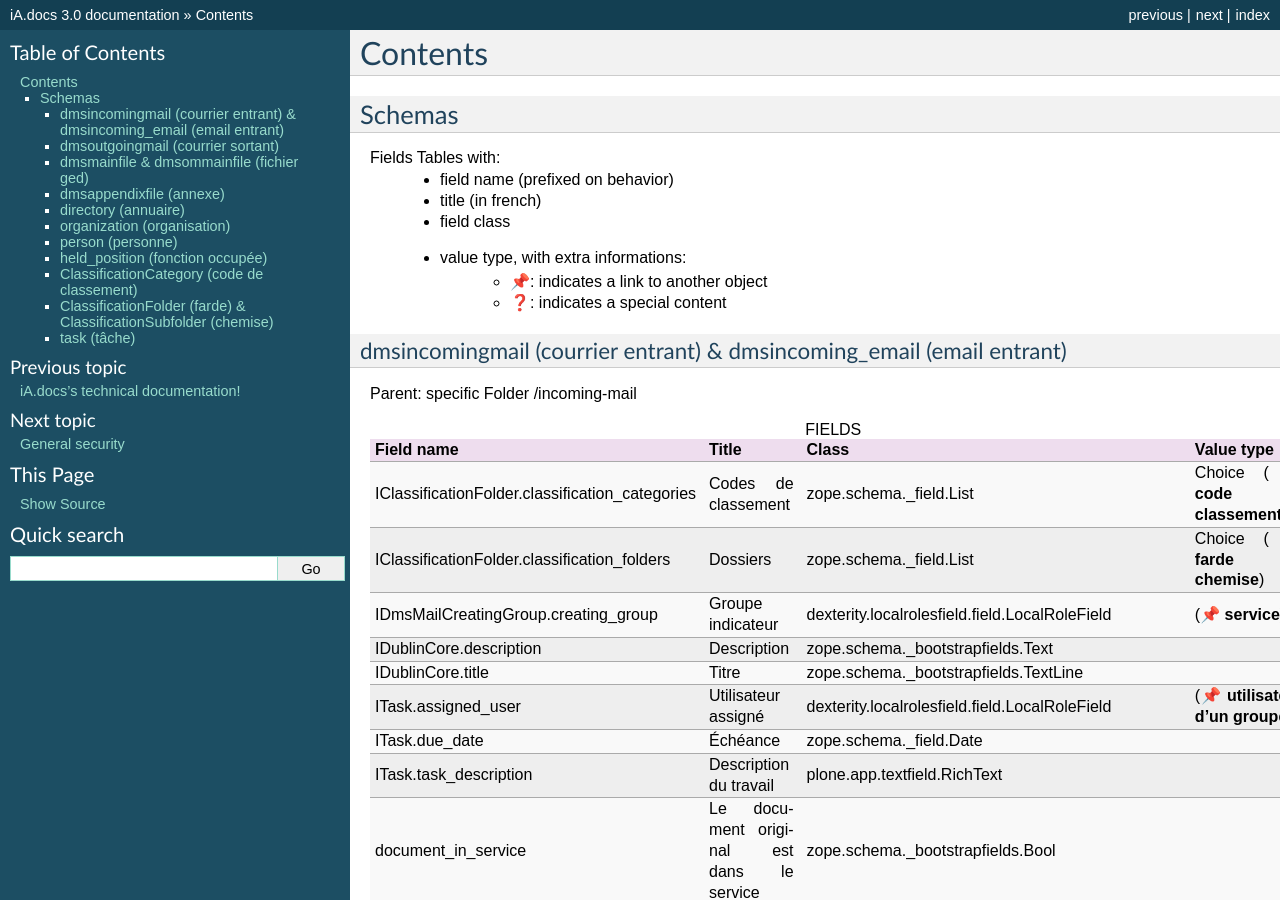
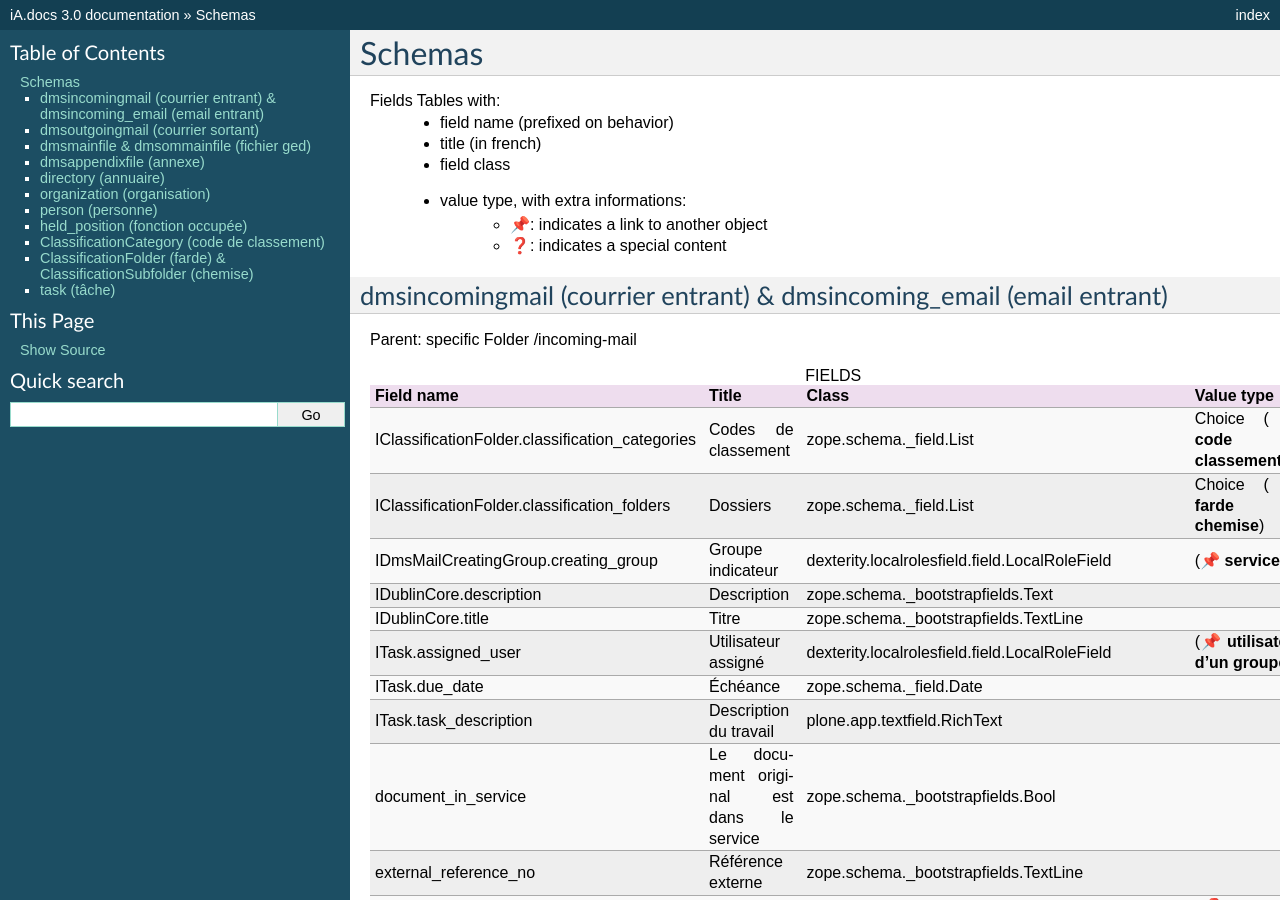
Before and after one commit to IMIO/server.dmsmail, a Sphinx documentation site: the page built from docs/source/contents/schemas.rst, in a window 1280 px wide and 900 px high. Built offline with Sphinx 7.4.7, drawn with Linux system fonts in a browser that asks for light colours; pages that are not in the unit, such as notebooks, are missing from menus; some of the changed text lies outside the part shown.

Commit message:
Added contents section to include schemas and subscribers

```diff
--- a/docs/source/contents.rst
+++ b/docs/source/contents/schemas.rst
@@ -1,7 +1,3 @@
-########
-Contents
-########
-
 *******
 Schemas
 *******
--- a/docs/source/index.rst
+++ b/docs/source/index.rst
@@ -11,7 +11,7 @@
 .. toctree::
    :maxdepth: 2
 
-   contents
+   contents/index
    security
    indexes
    pipeline_recovery
```
Also changed, not shown: docs/source/contents/subscribers.rst (added, +7 -0 lines).
